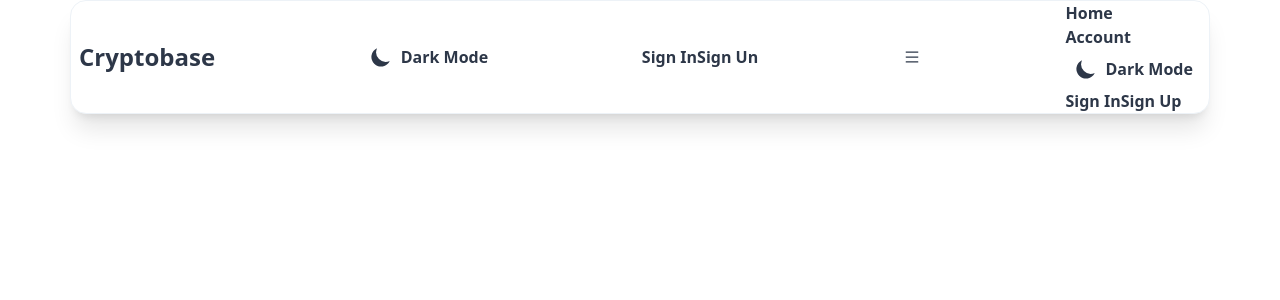
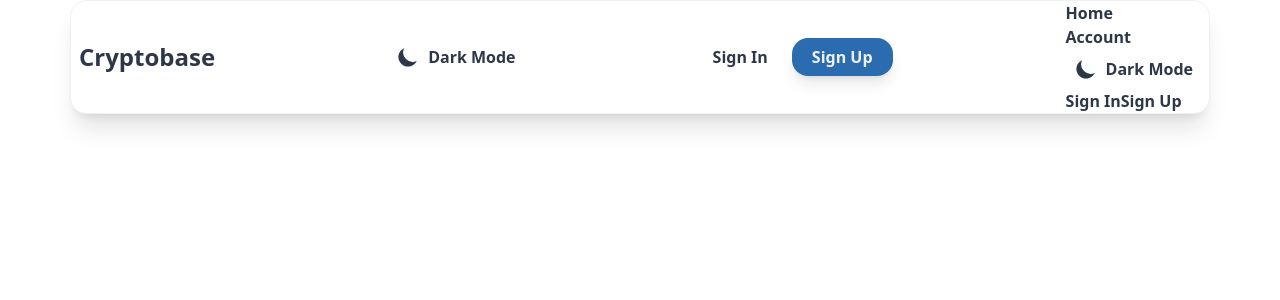
Before and after one commit to yashtekavade/crypto-search-app, a React (Create React App) app in the folder crypto-search/: page / in a window 1280 px wide. Shown: the top 300 px of the page. Built offline with nearby package versions, Linux system fonts and the light colour scheme.

Commit message:
css to header

```diff
--- a/crypto-search/src/components/Navbar.jsx
+++ b/crypto-search/src/components/Navbar.jsx
@@ -12,12 +12,19 @@ const Navbar = () => {
       <div className="hidden md:block">
         <ThemeToggle />
       </div>
-      <div>
-        <Link to="/signin">Sign In</Link>
-        <Link to="/signup">Sign Un</Link>
+      <div classname="hidden md:block">
+        <Link to="/signin" className="p-4 hover:text-accent">
+          Sign In
+        </Link>
+        <Link
+          to="/signup"
+          className="bg-button text-btnText px-5 py-2 ml-2 rounded-2xl shadow-lg hover:shadow-2xl "
+        >
+          Sign Up
+        </Link>
       </div>
       {/* menu icon */}
-      <div>
+      <div className="block md:hidden cursor-pointer z-10">
         <AiOutlineMenu />
       </div>
       {/* Mobile menu*/}
```
